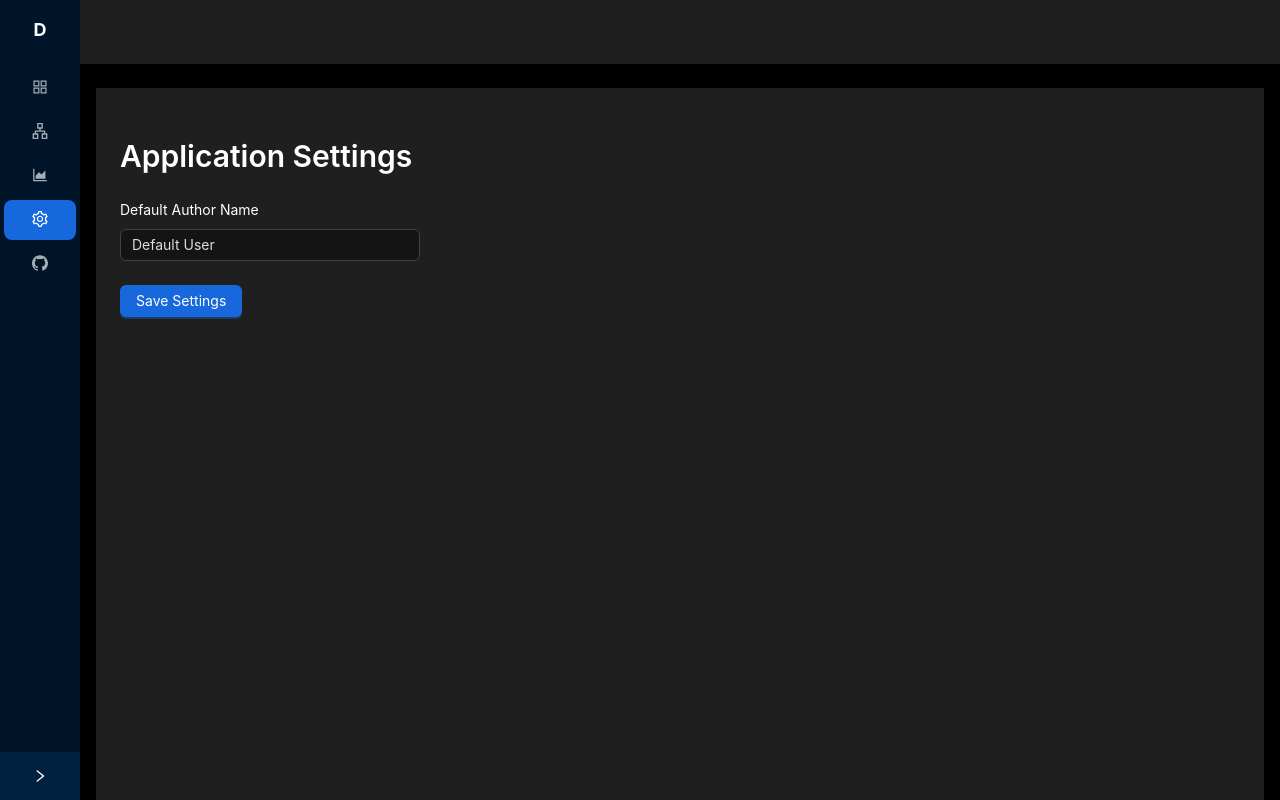
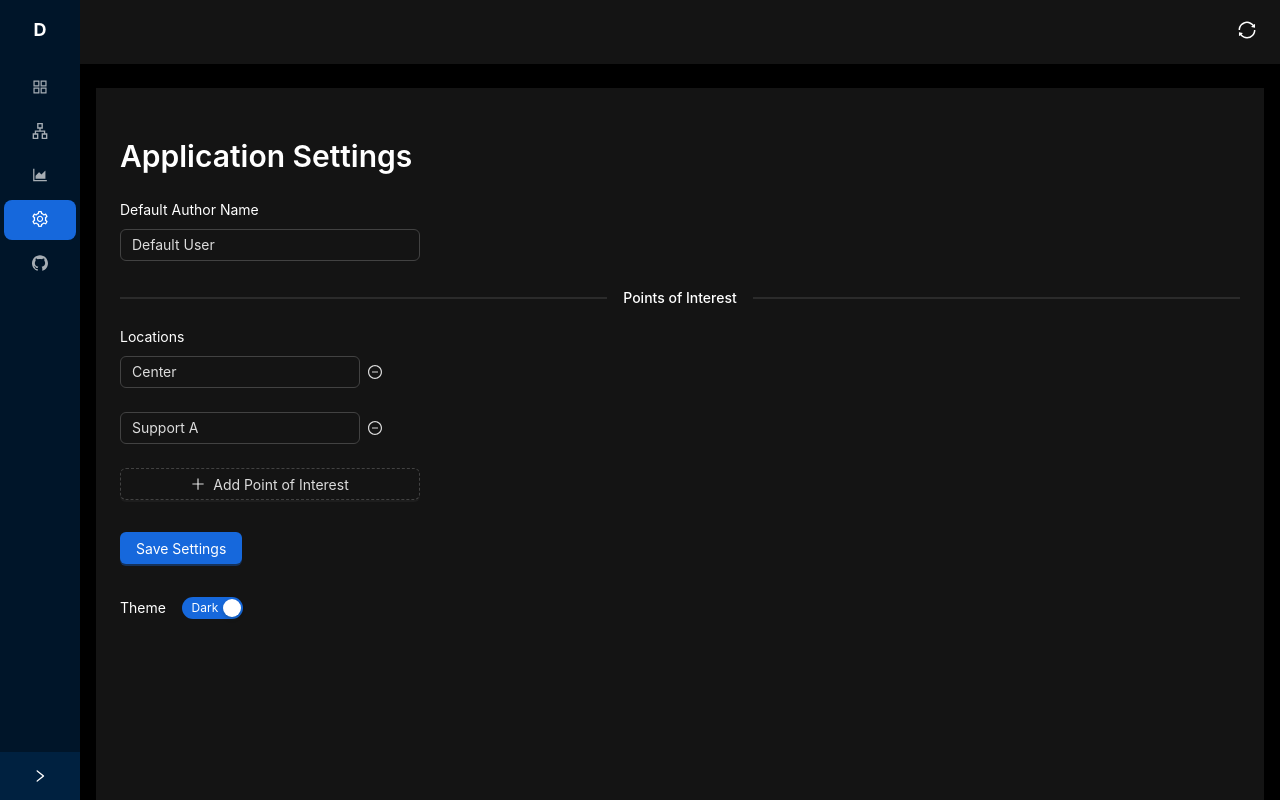
Before and after one commit to xinfuwcx/DeepCAD, a React (Vite) app in the folder frontend/: page /settings in a window 1280 px wide. Built offline with nearby package versions, Linux system fonts and the light colour scheme.

Commit message:
Update settings and meshing views, add new components

```diff
--- a/frontend/package.json
+++ b/frontend/package.json
@@ -15,10 +15,13 @@
     "@emotion/styled": "^11.14.1",
     "@headlessui/react": "^2.2.4",
     "@heroicons/react": "^2.2.0",
+    "@hookform/resolvers": "^5.1.1",
     "@mui/material": "^7.2.0",
     "@react-three/drei": "^10.5.0",
     "@react-three/fiber": "^9.2.0",
     "@types/react-router-dom": "^5.3.3",
+    "@types/react-timeago": "^4.1.7",
+    "@types/uuid": "^10.0.0",
     "antd": "^5.26.4",
     "autoprefixer": "^10.4.21",
     "axios": "^1.10.0",
@@ -32,9 +35,12 @@
     "react-hook-form": "^7.60.0",
     "react-icons": "^5.5.0",
     "react-router-dom": "^7.6.3",
+    "react-timeago": "^8.2.0",
     "tailwind-merge": "^3.3.1",
     "tailwindcss": "^4.1.11",
     "three": "^0.164.1",
+    "uuid": "^11.1.0",
+    "zod": "^3.25.76",
     "zustand": "^5.0.6"
   },
   "devDependencies": {
--- a/frontend/src/components/layout/AppShell.tsx
+++ b/frontend/src/components/layout/AppShell.tsx
@@ -1,7 +1,9 @@
 import React from 'react';
-import { Layout } from 'antd';
+import { Layout, theme } from 'antd';
 import { Routes, Route, Navigate } from 'react-router-dom';
 import { Sidebar } from './Sidebar';
+
+import TaskProgressIndicator from './TaskProgressIndicator';
 
 import GeometryView from '../../views/GeometryView';
 import MeshingView from '../../views/MeshingView';
@@ -11,15 +13,26 @@ import SettingsView from '../../views/SettingsView';
 const { Header, Content } = Layout;
 
 const AppShell: React.FC = () => {
+  const { token } = theme.useToken();
+
   return (
     <Layout style={{ minHeight: '100vh' }}>
       <Sidebar />
       <Layout>
-        <Header style={{ padding: 0, background: '#1f1f1f' }} >
-          {/* Top toolbar can go here */}
+        <Header style={{
+          display: 'flex',
+          alignItems: 'center',
+          justifyContent: 'space-between',
+          padding: '0 24px',
+          background: token.colorBgContainer
+        }}>
+          <div>{/* Can place breadcrumbs or other info here */}</div>
+          <div>
+            <TaskProgressIndicator />
+          </div>
         </Header>
         <Content style={{ margin: '24px 16px 0' }}>
-          <div style={{ padding: 24, minHeight: 360, background: '#1f1f1f', height: 'calc(100vh - 88px)' }}>
+          <div style={{ padding: 24, minHeight: 360, background: token.colorBgContainer, height: 'calc(100vh - 88px)' }}>
             <Routes>
               <Route path="/" element={<Navigate to="/geometry" replace />} />
               <Route path="/geometry" element={<GeometryView />} />
--- /dev/null
+++ b/frontend/src/components/layout/TaskProgressIndicator.tsx
@@ -0,0 +1,59 @@
+import React from 'react';
+import { Badge, Popover, List, Progress, Button, Empty } from 'antd';
+import { SyncOutlined } from '@ant-design/icons';
+import { useDomainStore, Task } from '../../stores/useDomainStore';
+import TimeAgo from 'react-timeago';
+
+const TaskItem: React.FC<{ task: Task }> = ({ task }) => {
+  const { removeTask } = useDomainStore();
+
+  return (
+    <List.Item
+      actions={[
+        task.status !== 'running' && <Button type="link" size="small" onClick={() => removeTask(task.id)}>Clear</Button>
+      ]}
+    >
+      <List.Item.Meta
+        title={task.name}
+        description={<TimeAgo date={task.createdAt} />}
+      />
+      <div style={{ width: '150px' }}>
+        <Progress percent={task.progress} size="small" status={task.status === 'failed' ? 'exception' : 'active'} />
+      </div>
+    </List.Item>
+  );
+};
+
+const TaskProgressIndicator: React.FC = () => {
+  const tasks = useDomainStore((state) => state.tasks);
+  const { clearCompletedTasks } = useDomainStore();
+  const runningTasks = tasks.filter(task => task.status === 'running');
+
+  const content = (
+    <div style={{ width: 350 }}>
+      <List
+        header={
+          <div style={{ display: 'flex', justifyContent: 'space-between', alignItems: 'center' }}>
+            <strong>Task Queue</strong>
+            <Button size="small" onClick={clearCompletedTasks} disabled={tasks.length === runningTasks.length}>Clear Completed</Button>
+          </div>
+        }
+        dataSource={tasks}
+        renderItem={(task) => <TaskItem task={task} />}
+        locale={{
+          emptyText: <Empty image={Empty.PRESENTED_IMAGE_SIMPLE} description="No tasks" />
+        }}
+      />
+    </div>
+  );
+
+  return (
+    <Popover content={content} placement="bottomRight" trigger="click">
+      <Badge count={runningTasks.length} size="small">
+        <SyncOutlined spin={runningTasks.length > 0} style={{ fontSize: '18px', color: '#fff', cursor: 'pointer' }} />
+      </Badge>
+    </Popover>
+  );
+};
+
+export default TaskProgressIndicator;
--- a/frontend/src/stores/useDomainStore.ts
+++ b/frontend/src/stores/useDomainStore.ts
@@ -9,26 +9,64 @@ interface GeometryData {
   // ... other properties
 }
 
+// Definition for a long-running task
+export type TaskStatus = 'running' | 'completed' | 'failed';
+
+export interface Task {
+  id: string;
+  name: string;
+  status: TaskStatus;
+  progress: number; // 0 to 100
+  createdAt: number; // timestamp
+}
+
 interface DomainState {
   projectName: string;
   geometry: GeometryData | null;
+  tasks: Task[];
 
   setProjectName: (name: string) => void;
   setGeometry: (data: GeometryData) => void;
   clearGeometry: () => void;
+
+  // Task management actions
+  addTask: (task: Omit<Task, 'createdAt'>) => void;
+  updateTask: (taskId: string, updates: Partial<Pick<Task, 'status' | 'progress'>>) => void;
+  removeTask: (taskId: string) => void;
+  clearCompletedTasks: () => void;
 }
 
 /**
  * Zustand store for managing core application domain data.
- * This includes geometry, meshing, analysis results, etc.
+ * This includes geometry, meshing, analysis results, and tasks.
  */
 export const useDomainStore = create<DomainState>((set) => ({
   // Initial State
   projectName: 'New Project',
   geometry: null,
+  tasks: [],
 
   // Actions
   setProjectName: (name) => set({ projectName: name }),
   setGeometry: (data) => set({ geometry: data }),
   clearGeometry: () => set({ geometry: null }),
+
+  // Task management
+  addTask: (task) => set((state) => ({
+    tasks: [...state.tasks, { ...task, createdAt: Date.now() }],
+  })),
+
+  updateTask: (taskId, updates) => set((state) => ({
+    tasks: state.tasks.map((task) =>
+      task.id === taskId ? { ...task, ...updates } : task
+    ),
+  })),
+
+  removeTask: (taskId) => set((state) => ({
+    tasks: state.tasks.filter((task) => task.id !== taskId),
+  })),
+
+  clearCompletedTasks: () => set((state) => ({
+    tasks: state.tasks.filter((task) => task.status === 'running'),
+  })),
 }));
--- a/frontend/src/views/MeshingView.tsx
+++ b/frontend/src/views/MeshingView.tsx
@@ -1,26 +1,59 @@
 import React from 'react';
 import { Typography, Form, Input, Button, notification } from 'antd';
 import { useForm, Controller } from 'react-hook-form';
+import { useDomainStore } from '../stores/useDomainStore';
+import { v4 as uuidv4 } from 'uuid';
+import { z } from 'zod';
+import { zodResolver } from '@hookform/resolvers/zod';
 
 const { Title } = Typography;
 
-interface MeshingFormData {
-  meshSize: number;
-}
+// 1. Define the Zod schema
+const meshingSchema = z.object({
+  meshSize: z.number({ invalid_type_error: 'Mesh size is required.' })
+             .min(0.01, { message: 'Mesh size must be greater than 0.' }),
+});
+
+// 2. Infer the TypeScript type from the schema
+type MeshingFormData = z.infer<typeof meshingSchema>;
 
 const MeshingView: React.FC = () => {
   const { control, handleSubmit, formState: { errors } } = useForm<MeshingFormData>({
+    // 3. Use the zodResolver
+    resolver: zodResolver(meshingSchema),
     defaultValues: {
       meshSize: 0.5,
     }
   });
 
+  const { addTask, updateTask } = useDomainStore();
+
   const onSubmit = (data: MeshingFormData) => {
-    console.log(data);
     notification.success({
-      message: 'Meshing Parameters Submitted',
+      message: 'Meshing Task Started',
       description: `Global mesh size set to ${data.meshSize}.`,
     });
+
+    const taskId = uuidv4();
+    addTask({
+      id: taskId,
+      name: `Mesh with size ${data.meshSize}`,
+      status: 'running',
+      progress: 0,
+    });
+
+    // Simulate task progress
+    let progress = 0;
+    const interval = setInterval(() => {
+      progress += Math.random() * 20;
+      if (progress < 100) {
+        updateTask(taskId, { progress: Math.round(progress) });
+      } else {
+        clearInterval(interval);
+        const finalStatus = Math.random() > 0.3 ? 'completed' : 'failed';
+        updateTask(taskId, { progress: 100, status: finalStatus });
+      }
+    }, 800);
   };
 
   return (
@@ -36,10 +69,7 @@ const MeshingView: React.FC = () => {
           <Controller
             name="meshSize"
             control={control}
-            rules={{
-              required: 'Mesh size is required.',
-              min: { value: 0.01, message: 'Mesh size must be greater than 0.' }
-            }}
+            // 4. Remove inline rules
             render={({ field }) => (
               <Input
                 {...field}
@@ -48,7 +78,7 @@ const MeshingView: React.FC = () => {
                 style={{ maxWidth: '200px' }}
                 onChange={(e) => {
                   const value = parseFloat(e.target.value);
-                  field.onChange(isNaN(value) ? '' : value);
+                  field.onChange(isNaN(value) ? undefined : value);
                 }}
               />
             )}
--- a/frontend/src/views/SettingsView.tsx
+++ b/frontend/src/views/SettingsView.tsx
@@ -1,19 +1,37 @@
 import React from 'react';
-import { Typography, Form, Input, Button, notification } from 'antd';
-import { useForm, Controller } from 'react-hook-form';
+import { Typography, Form, Input, Button, notification, Switch, Row, Col, Space, Divider } from 'antd';
+import { useForm, Controller, useFieldArray } from 'react-hook-form';
+import { useUIStore } from '../stores/useUIStore';
+import { z } from 'zod';
+import { zodResolver } from '@hookform/resolvers/zod';
+import { MinusCircleOutlined, PlusOutlined } from '@ant-design/icons';
 
-const { Title } = Typography;
+const { Title, Text } = Typography;
 
-interface SettingsFormData {
-  authorName: string;
-}
+const settingsSchema = z.object({
+  authorName: z.string().min(1, { message: 'Author name is required.' }),
+  pointsOfInterest: z.array(z.object({
+    name: z.string().min(1, 'Point of interest name cannot be empty.'),
+  })).optional(),
+});
+
+type SettingsFormData = z.infer<typeof settingsSchema>;
 
 const SettingsView: React.FC = () => {
   const { control, handleSubmit, formState: { errors } } = useForm<SettingsFormData>({
+    resolver: zodResolver(settingsSchema),
     defaultValues: {
       authorName: 'Default User',
+      pointsOfInterest: [{ name: 'Center' }, { name: 'Support A' }],
     }
   });
+
+  const { fields, append, remove } = useFieldArray({
+    control,
+    name: "pointsOfInterest",
+  });
+
+  const { theme, toggleTheme } = useUIStore();
 
   const onSubmit = (data: SettingsFormData) => {
     console.log(data);
@@ -36,17 +54,66 @@ const SettingsView: React.FC = () => {
           <Controller
             name="authorName"
             control={control}
-            rules={{ required: 'Author name is required.' }}
             render={({ field }) => <Input {...field} style={{ maxWidth: '300px' }} />}
           />
         </Form.Item>
 
+        <Divider style={{ borderColor: '#424242' }}><Text style={{color: 'white'}}>Points of Interest</Text></Divider>
+
+        {fields.map((item, index) => (
+          <Form.Item
+            label={index === 0 ? <span style={{ color: 'white' }}>Locations</span> : ''}
+            required={false}
+            key={item.id}
+          >
+            <Space>
+              <Controller
+                render={({ field }) => <Input {...field} placeholder="Point Name" style={{width: '240px'}} />}
+                name={`pointsOfInterest.${index}.name`}
+                control={control}
+              />
+              <MinusCircleOutlined
+                className="dynamic-delete-button"
+                onClick={() => remove(index)}
+              />
+            </Space>
+             {errors.pointsOfInterest?.[index]?.name &&
+              <p style={{color: 'red'}}>{errors.pointsOfInterest?.[index]?.name?.message}</p>
+            }
+          </Form.Item>
+        ))}
         <Form.Item>
+          <Button
+            type="dashed"
+            onClick={() => append({ name: '' })}
+            style={{ width: '300px' }}
+            icon={<PlusOutlined />}
+          >
+            Add Point of Interest
+          </Button>
+        </Form.Item>
+
+        <Form.Item style={{marginTop: '32px'}}>
           <Button type="primary" htmlType="submit">
             Save Settings
           </Button>
         </Form.Item>
       </Form>
+
+      <Row align="middle" style={{ marginTop: '32px' }}>
+        <Col>
+          <Text style={{ color: 'white', marginRight: '16px' }}>Theme</Text>
+        </Col>
+        <Col>
+          <Switch
+            checkedChildren="Dark"
+            unCheckedChildren="Light"
+            checked={theme === 'dark'}
+            onChange={toggleTheme}
+          />
+        </Col>
+      </Row>
+
     </div>
   );
 };
```
Also changed, not shown: 3 other files (tests, documents, lock files or other folders).
